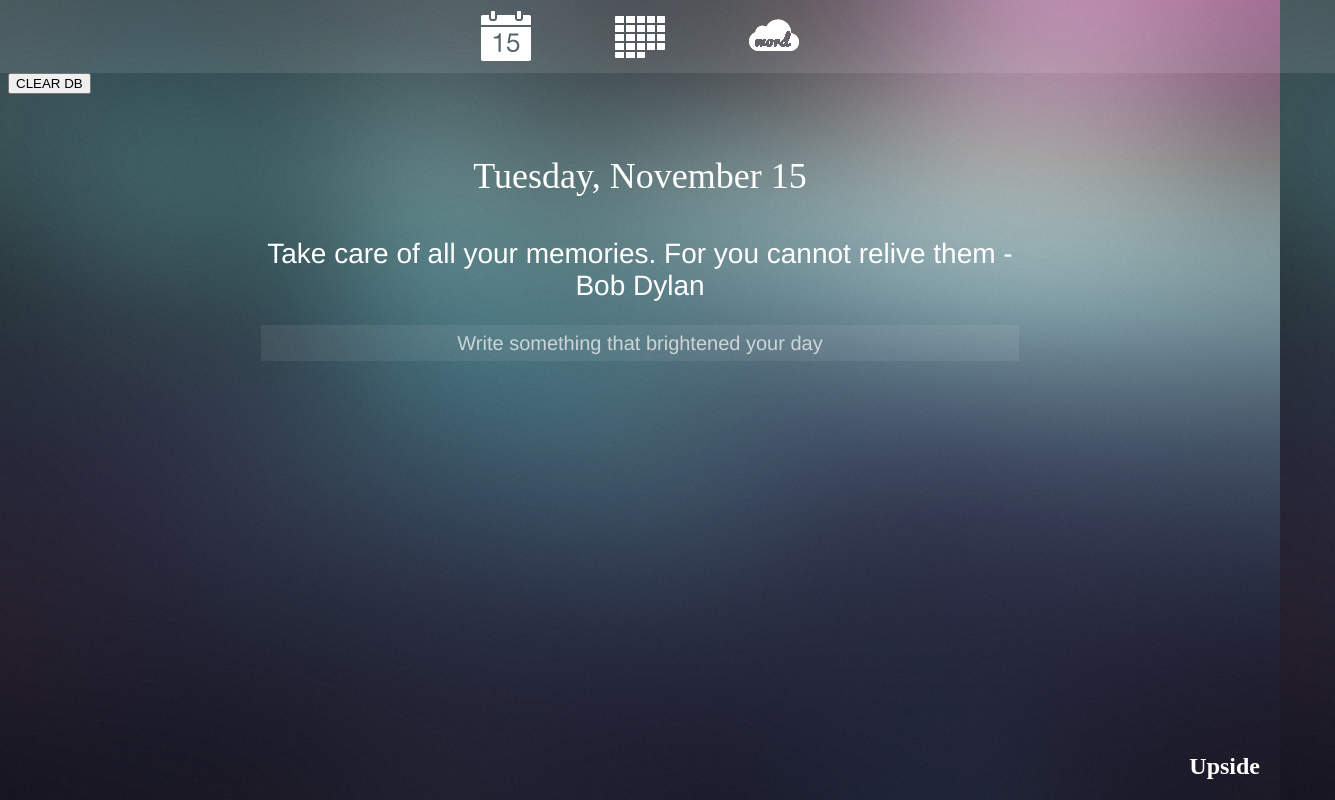
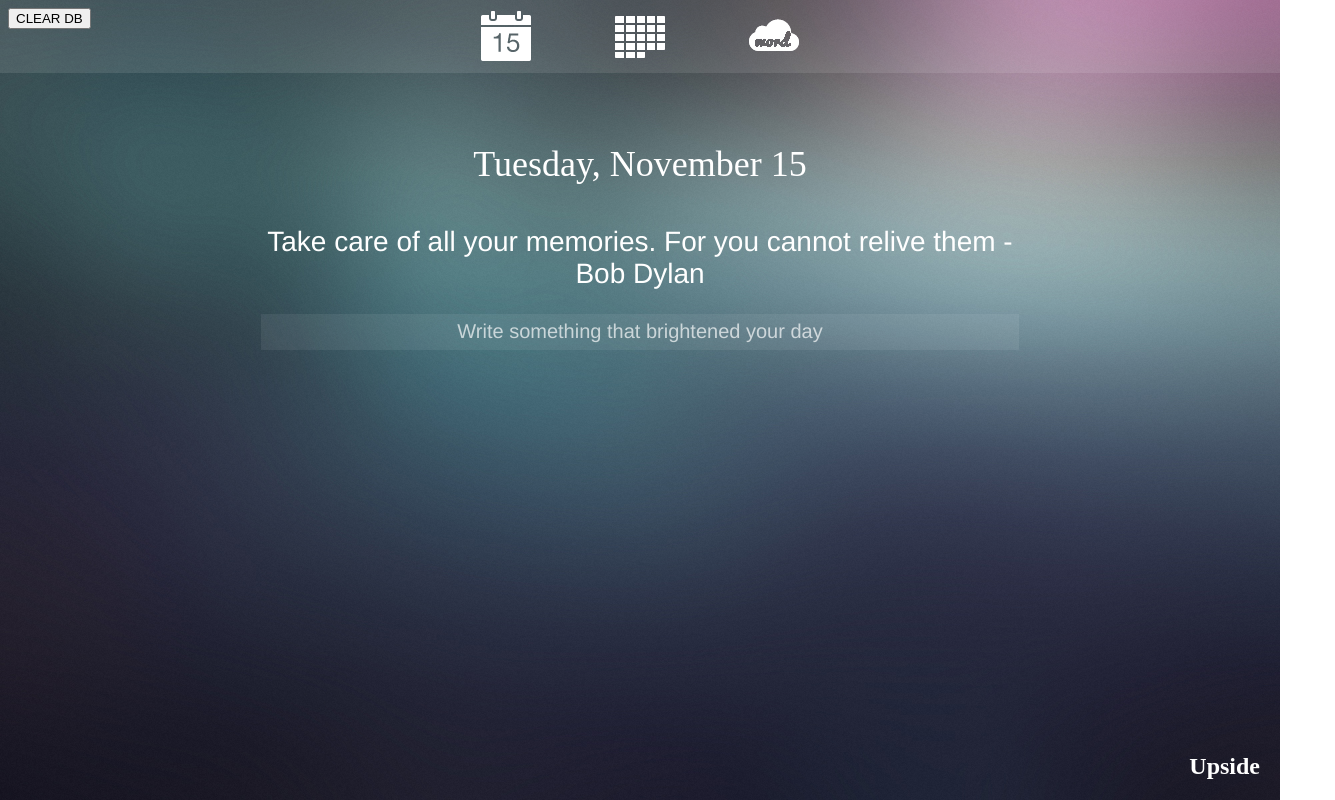
Before and after one commit to chenannigans/upside, a browser extension: page index.html in a window 1280 px wide. Shown: the whole page, 1335 px wide, since content can reach past the window. Drawn offline with nearby package versions, Linux system fonts and the light colour scheme.

Commit message:
got rid of nav side scroll

```diff
--- a/styles.css
+++ b/styles.css
@@ -27,7 +27,7 @@ h1 {
 .date {
 	text-align: center;
 	font-size:36px;
-	padding-top: 8%;
+	padding-top: 15%;
 }
 
 /* MEMORY INPUT */
@@ -73,7 +73,6 @@ transition-duration:.25s;
 	border: none;
 	background-color: rgba(255, 255, 255, 0.10);
 	border-bottom: 1px solid #595959;
-	transition-duration:.3s;
 }
 
 .showMemories input:focus{
@@ -98,13 +97,16 @@ transition-duration:.25s;
 /* NAV STYLING */
 
 .nav {
+	margin: 0;
+	padding:0;
 	text-align:center;
 	background-color: rgba(255, 255, 255, 0.10);
 	height: 75px;
-	width: 110%;
-	padding-top: 0;
+	display:block;
+	width:100%;
+	left:0;
+	position:absolute;
 	margin-top: -10px;
-	margin-left: -5%;
 }
 
 .nav button {
@@ -168,6 +170,10 @@ input {
 :-ms-input-placeholder {
    color: #FFF;
 }
+#clear-database{
+	position:relative;
+	z-index:1;
+}
 
 /* TABLES */
 /*table {
```
